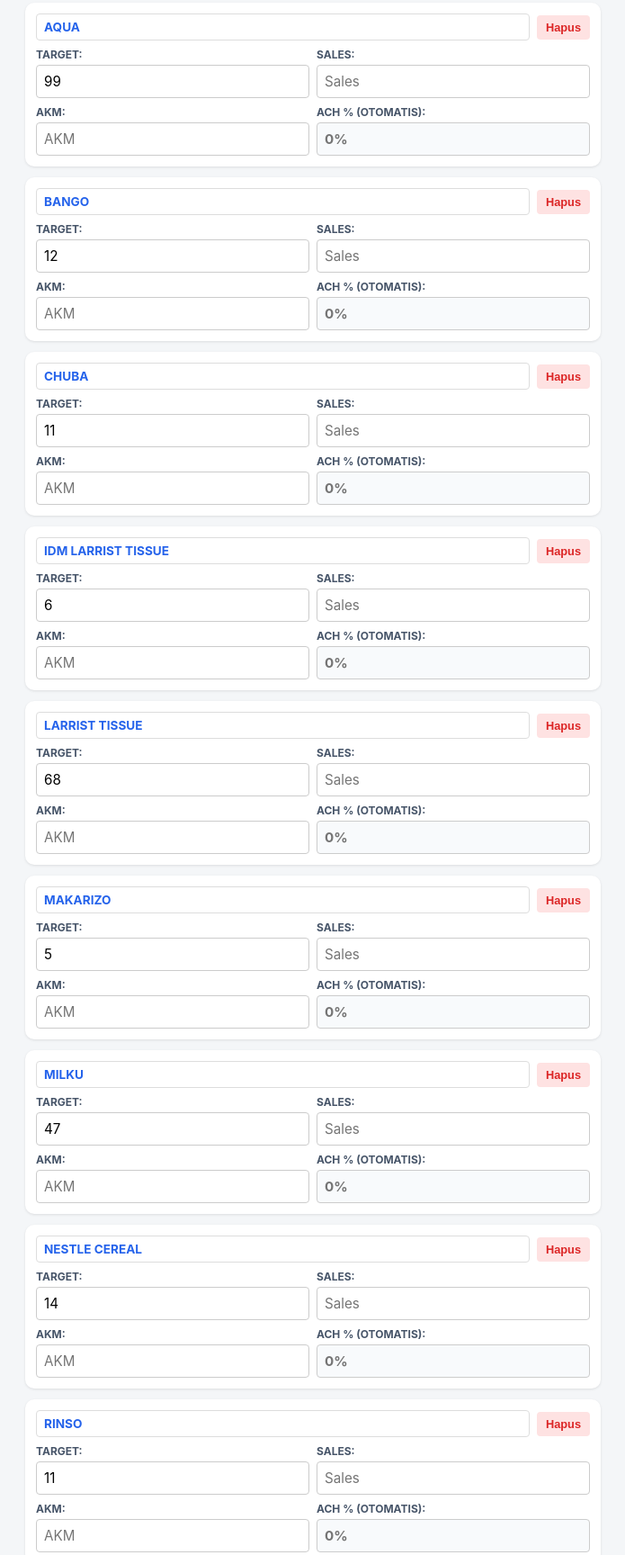
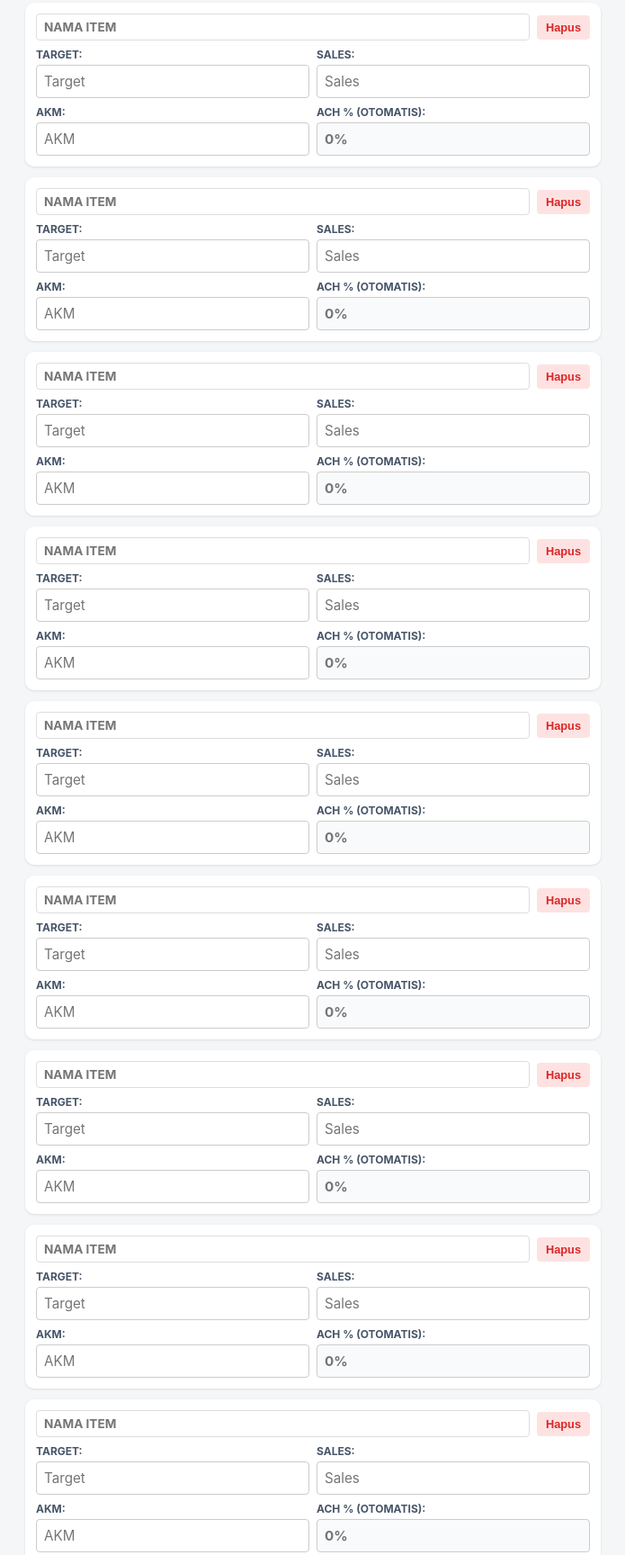
Before and after one commit to daengdul2/idm-tools, a plain HTML site: page format-pm.html in a window 1280 px wide. Shown: the part 212-1940 px from the top of the page at 90% size, without its empty margins (292-987 px from the left). Drawn offline with Linux system fonts and the light colour scheme.

Commit message:
perbaikan

```diff
--- a/format-pm.html
+++ b/format-pm.html
@@ -66,18 +66,18 @@
     <script src="common.js"></script>
     <script>
         const defaultItems = [
-            { name: "AQUA", target: 99 },
-            { name: "BANGO", target: 12 },
-            { name: "CHUBA", target: 11 },
-            { name: "IDM LARRIST TISSUE", target: 6 },
-            { name: "LARRIST TISSUE", target: 68 },
-            { name: "MAKARIZO", target: 5 },
-            { name: "MILKU", target: 47 },
-            { name: "NESTLE CEREAL", target: 14 },
-            { name: "RINSO", target: 11 },
-            { name: "SHINZUI", target: 14 },
-            { name: "SO GOOD", target: 32 },
-            { name: "TUJUH KURMA NIPIS", target: 107 }
+            { name: "", target: '' },
+            { name: "", target: '' },
+            { name: "", target: '' },
+            { name: "", target: '' },
+            { name: "", target: '' },
+            { name: "", target: '' },
+            { name: "", target: '' },
+            { name: "", target: '' },
+            { name: "", target: '' },
+            { name: "", target: '' },
+            { name: "", target: '' },
+            { name: "", target: '' }
         ];
 
         let items = [];
```
